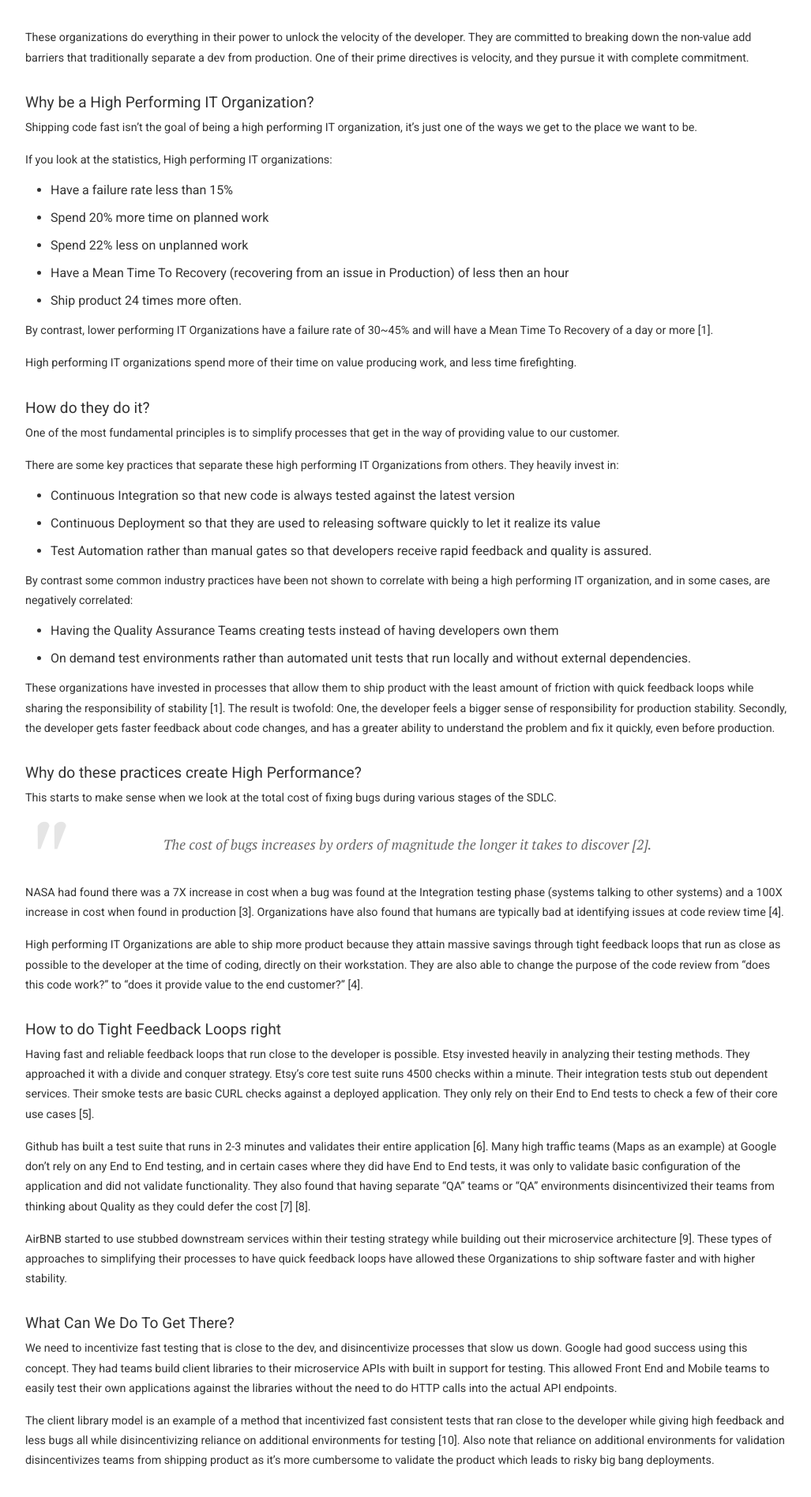
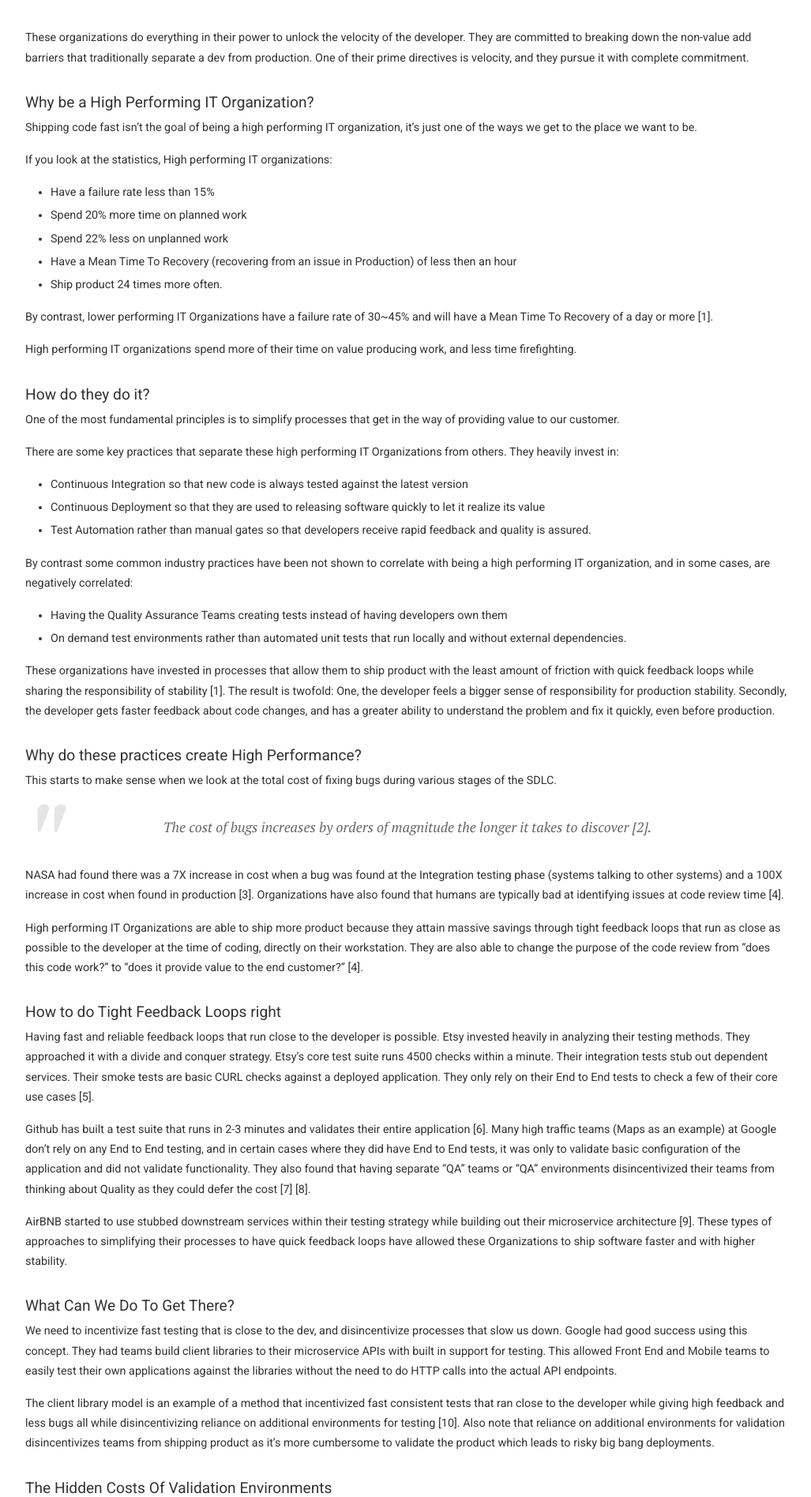
Before and after one commit to waldorfcrane/DataConstruct.github.io, a Jekyll site: the page built from _posts/2019-09-24-making-the-case-for-simpler-processes.md, in a window 1280 px wide. Shown: the part 639-2535 px from the top of the page at 79% size, without its empty margins (124-1151 px from the left). Built offline with Jekyll 4.4.1, drawn with Linux system fonts in a browser that asks for light colours; nearby versions of some CDN libraries.

Commit message:
fix styling for lists

```diff
--- a/assets/css/stylez.css
+++ b/assets/css/stylez.css
@@ -15,11 +15,13 @@ h3, h3 a {font-weight: 400; margin-bottom: .5rem; font-size: 1.2em;}
 p:not(.date) + h2 { margin-top: 3rem; }
 p:not(.date) + h3 { margin-top: 2rem; }
 
-p {margin-bottom: 1rem; font-size: .9em;line-height: 1.75em;}
+p, li {margin-bottom: 1rem; font-size: .9em;line-height: 1.75em;}
 
 ul, ol { margin: 1rem 0 1rem 2rem; }
-li { margin-bottom: 1rem; }
+li { margin-bottom: .25rem; }
 ol li ol li { list-style-type: lower-alpha; }
+
+pre { white-space: pre-wrap; padding: 1rem; margin-bottom: 1rem; background: rgba(0,0,50,.1); }
 
 .content { max-width: 1000px; margin: 0 auto; padding: 1rem; }
 
```
